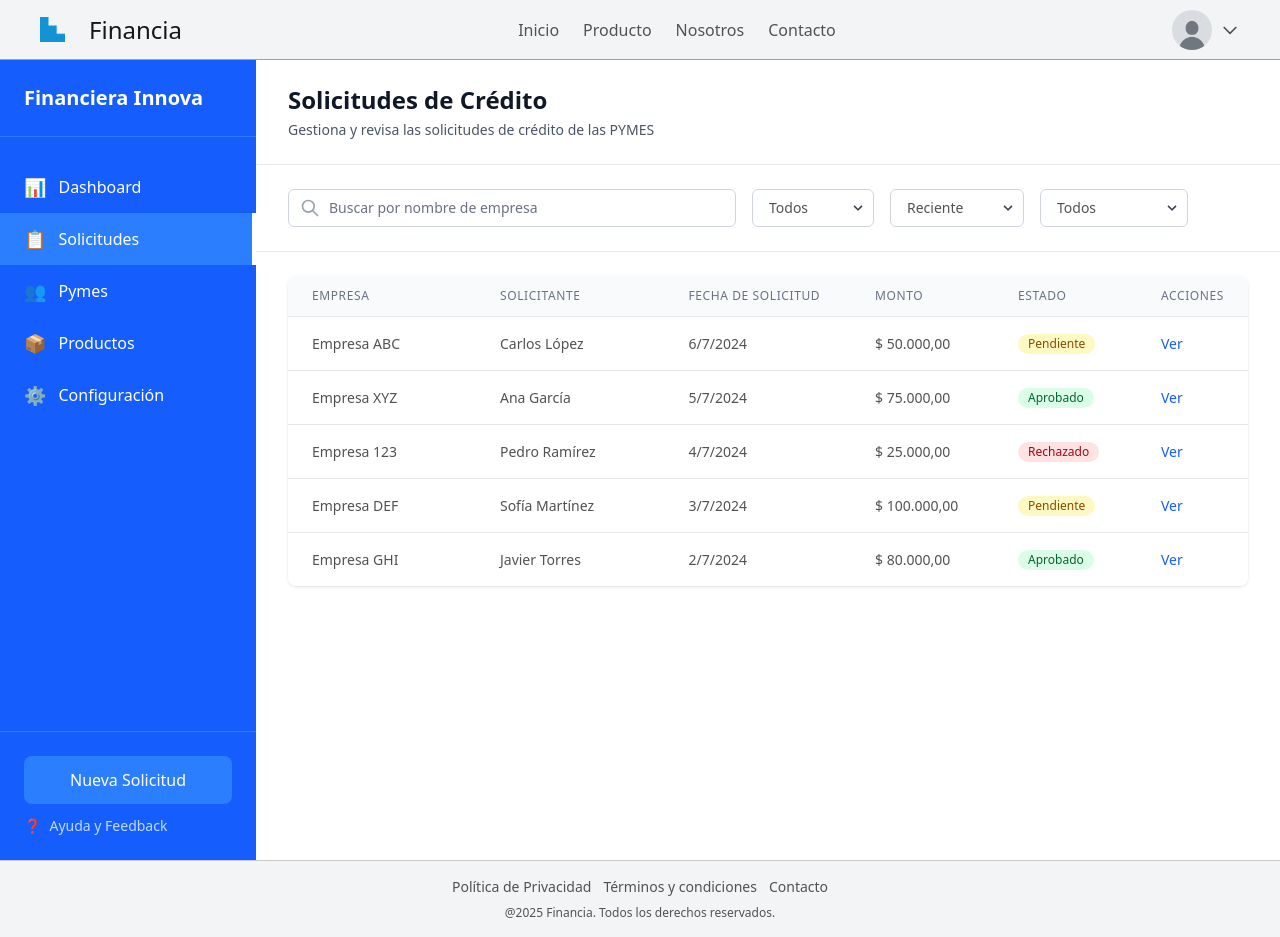
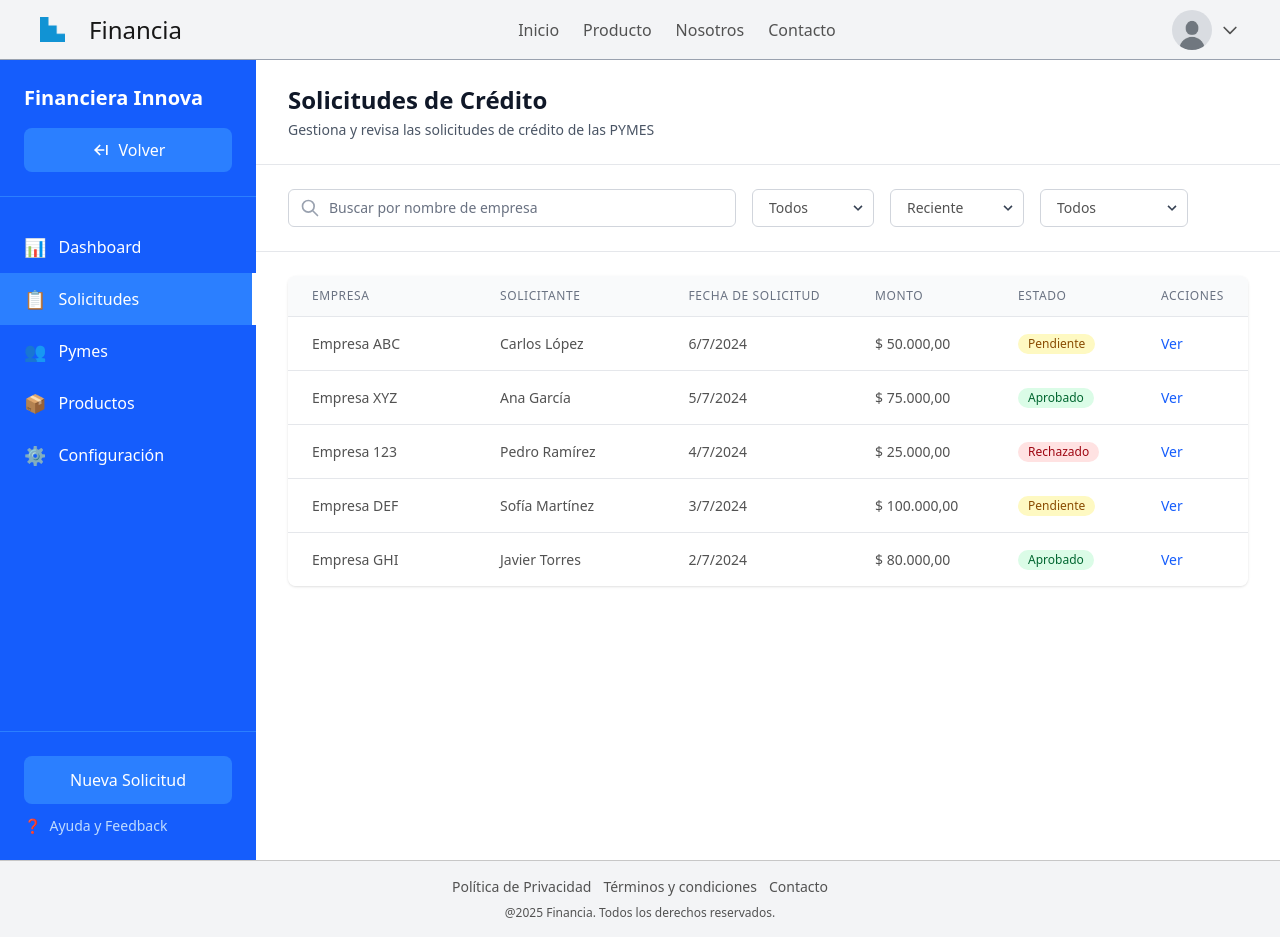
Before and after one commit to cterryc/pyme, a React (Vite) app in the folder front/: page /AdminDashboard in a window 1280 px wide. Built offline with nearby package versions, Linux system fonts and the light colour scheme.

Commit message:
refactor: enhance Sidebar component with navigation button and improved icon handling

```diff
--- a/front/src/components/Sidebar.tsx
+++ b/front/src/components/Sidebar.tsx
@@ -1,7 +1,12 @@
+import type { ReactNode } from 'react'
+import { BiArrowFromLeft, BiArrowFromRight } from 'react-icons/bi'
+import { useNavigate } from 'react-router-dom'
+
+
 interface SidebarItem {
   id: string
   label: string
-  icon: string
+  icon: string | ReactNode
   active?: boolean
 }
 
@@ -12,8 +17,11 @@ interface SidebarProps {
   onItemClick: (id: string) => void
   activeItem: string
 }
-
 export const Sidebar = ({ title, subtitle, items, onItemClick, activeItem }: SidebarProps) => {
+  const navigate = useNavigate()
+  function backToDashboard() {
+    navigate("/admin", { replace: true });
+  }
   return (
     <div className="w-64 bg-blue-600 text-white min-h-screen flex flex-col justify-between">
       {/* Parte superior con scroll */}
@@ -22,6 +30,9 @@ export const Sidebar = ({ title, subtitle, items, onItemClick, activeItem }: Sid
         <div className="p-6 border-b border-blue-500">
           <h1 className="text-xl font-bold">{title}</h1>
           {subtitle && <p className="text-blue-200 text-sm mt-1">{subtitle}</p>}
+          <button className="mt-4 w-full bg-blue-500 hover:bg-blue-400 text-white py-2 px-4 rounded-lg font-medium flex items-center justify-center" onClick={backToDashboard}>
+            <BiArrowFromRight className='pr-2 size-7' /> {' '}Volver
+          </button>
         </div>
 
         {/* Navigation Items */}
@@ -31,11 +42,15 @@ export const Sidebar = ({ title, subtitle, items, onItemClick, activeItem }: Sid
               key={item.id}
               onClick={() => onItemClick(item.id)}
               className={`w-full flex items-center px-6 py-3 text-left hover:bg-blue-500 transition-colors ${activeItem === item.id
-                  ? "bg-blue-500 border-r-4 border-white"
-                  : ""
+                ? "bg-blue-500 border-r-4 border-white"
+                : ""
                 }`}
             >
-              {item.icon && <span className="mr-3 text-lg">{item.icon}</span>}
+              {item.icon && (
+                <span className="mr-3 text-lg">
+                  {typeof item.icon === 'string' ? item.icon : item.icon}
+                </span>
+              )}
               <span className="font-medium">{item.label}</span>
             </button>
           ))}
```
